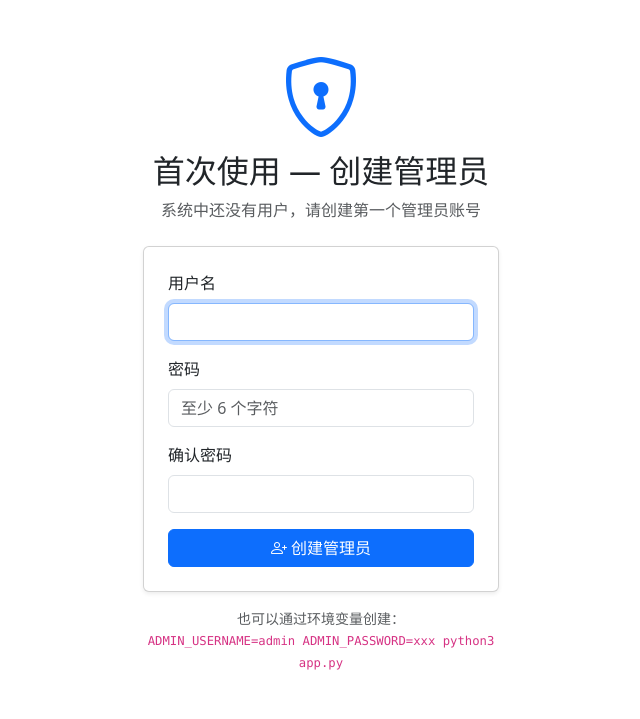
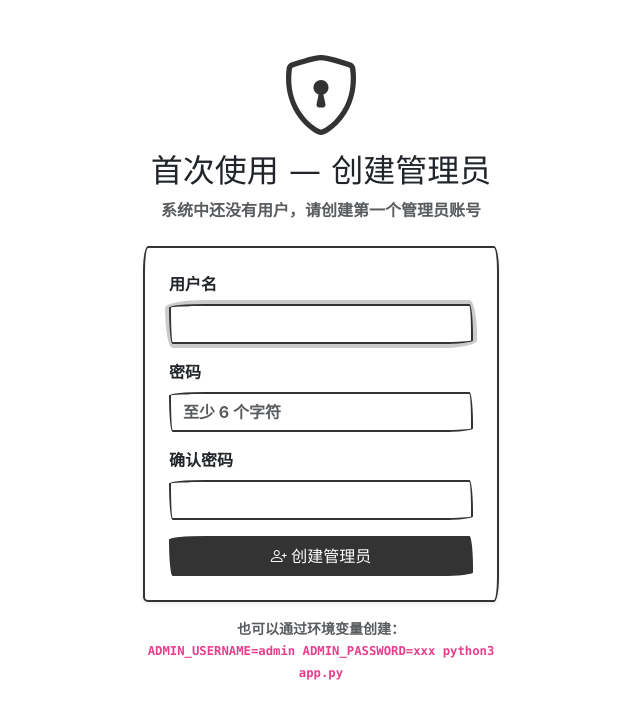
Before and after one commit to tsinango/note-crm, a Flask app: page /setup in a window 1280 px wide. Shown: the top 719 px of the page, without its empty margins (319-959 px from the left). Run offline with Flask 3, Linux system fonts and the light colour scheme; parts of the project's set-up code (start-up, migrations or seed data) failed here and were passed over; some libraries are stand-ins or nearby versions; some web fonts are replaced.

Commit message:
Wire Bootswatch/Sketchy as default theme
- base.html: sketchy as default bootswatch CSS href
- base.html: correct script order (drafts.js → clear_draft → app.js → theme-switcher.js)
- theme-switcher.js: default theme = sketchy (not default)
- sw.js: cache sketchy CSS + themes.json + theme-switcher.js
- .gitignore already in correct multi-line format

```diff
--- a/static/js/sw.js
+++ b/static/js/sw.js
@@ -15,6 +15,9 @@ const STATIC_ASSETS = [
   '/static/vendor/bootstrap-icons/bootstrap-icons.css',
   '/static/vendor/bootstrap-icons/fonts/bootstrap-icons.woff2',
   '/static/vendor/bootstrap/bootstrap.bundle.min.js',
+  '/static/js/theme-switcher.js',
+  '/static/vendor/bootswatch/themes.json',
+  '/static/vendor/bootswatch/sketchy/bootstrap.min.css',
 ];
 
 // Install: pre-cache static assets
--- a/static/js/theme-switcher.js
+++ b/static/js/theme-switcher.js
@@ -6,10 +6,11 @@
   'use strict';
 
   var LS_KEY = 'notecrm:bootswatch-theme';
+  var DEFAULT_THEME = 'sketchy';
   var DEFAULT = 'default';
   var MANIFEST_URL = '/static/vendor/bootswatch/themes.json';
 
-  var currentTheme = localStorage.getItem(LS_KEY) || DEFAULT;
+  var currentTheme = localStorage.getItem(LS_KEY) || DEFAULT_THEME;
 
   // ── Apply theme CSS ──
   function applyTheme(name) {
--- a/templates/base.html
+++ b/templates/base.html
@@ -8,7 +8,8 @@
   <link rel="manifest" href="{{ url_for('static', filename='manifest.json') }}">
   <title>{% block title %}CRM{% endblock %}</title>
   <link href="{{ url_for('static', filename='vendor/bootstrap/bootstrap.min.css') }}" rel="stylesheet">
-  <link id="bootswatch-theme-css" rel="stylesheet" href="">
+  <link id="bootswatch-theme-css" rel="stylesheet"
+        href="{{ url_for('static', filename='vendor/bootswatch/sketchy/bootstrap.min.css') }}">
   <link href="{{ url_for('static', filename='vendor/bootstrap-icons/bootstrap-icons.css') }}" rel="stylesheet">
   <link href="{{ url_for('static', filename='css/style.css') }}" rel="stylesheet">
 </head>
@@ -92,12 +93,12 @@
 
   <script src="{{ url_for('static', filename='vendor/bootstrap/bootstrap.bundle.min.js') }}"></script>
   <script src="{{ url_for('static', filename='js/drafts.js') }}"></script>
-  <script src="{{ url_for('static', filename='js/theme-switcher.js') }}"></script>
-  <script src="{{ url_for('static', filename='js/app.js') }}"></script>
   <!-- Draft auto-clear after successful submit (must load after drafts.js) -->
   {% if clear_draft %}
   <script>Draft.delete('{{ clear_draft }}');</script>
   {% endif %}
+  <script src="{{ url_for('static', filename='js/app.js') }}"></script>
+  <script src="{{ url_for('static', filename='js/theme-switcher.js') }}"></script>
   {% block scripts %}{% endblock %}
 </body>
 </html>
```
